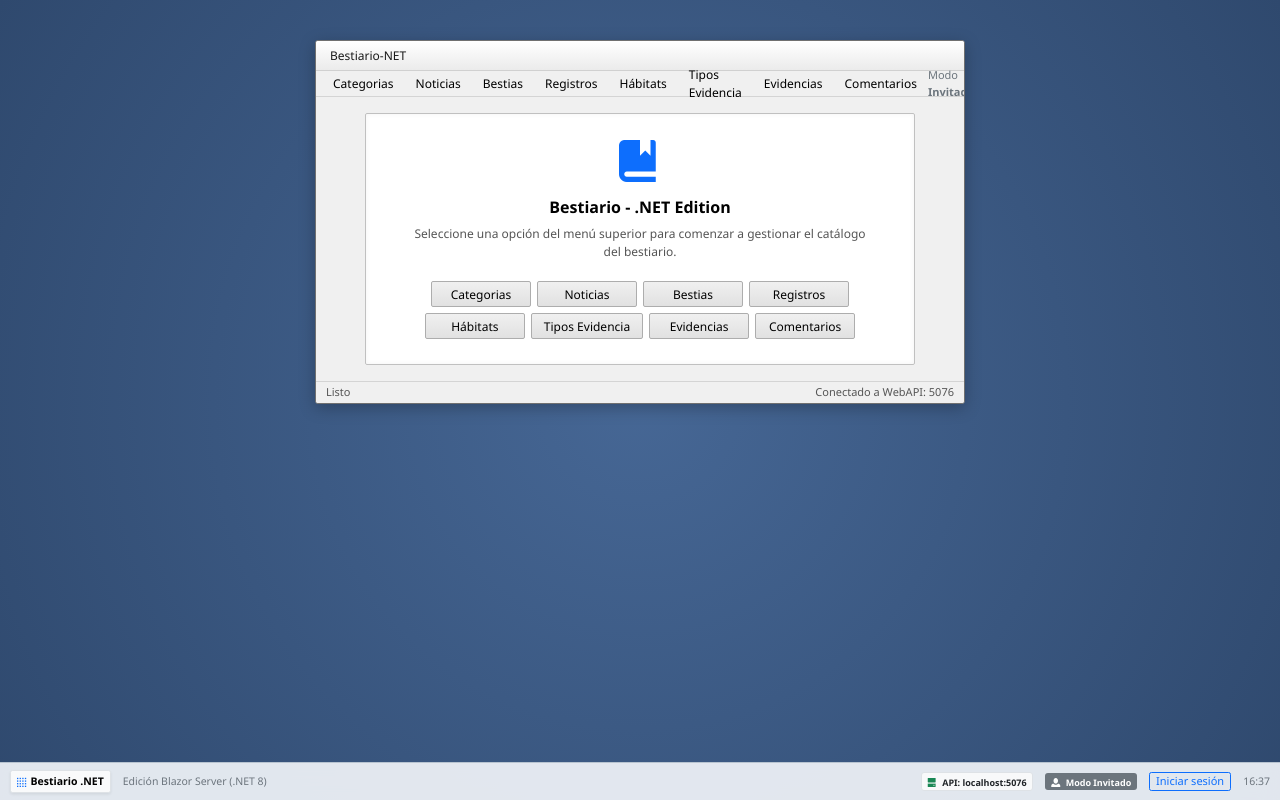
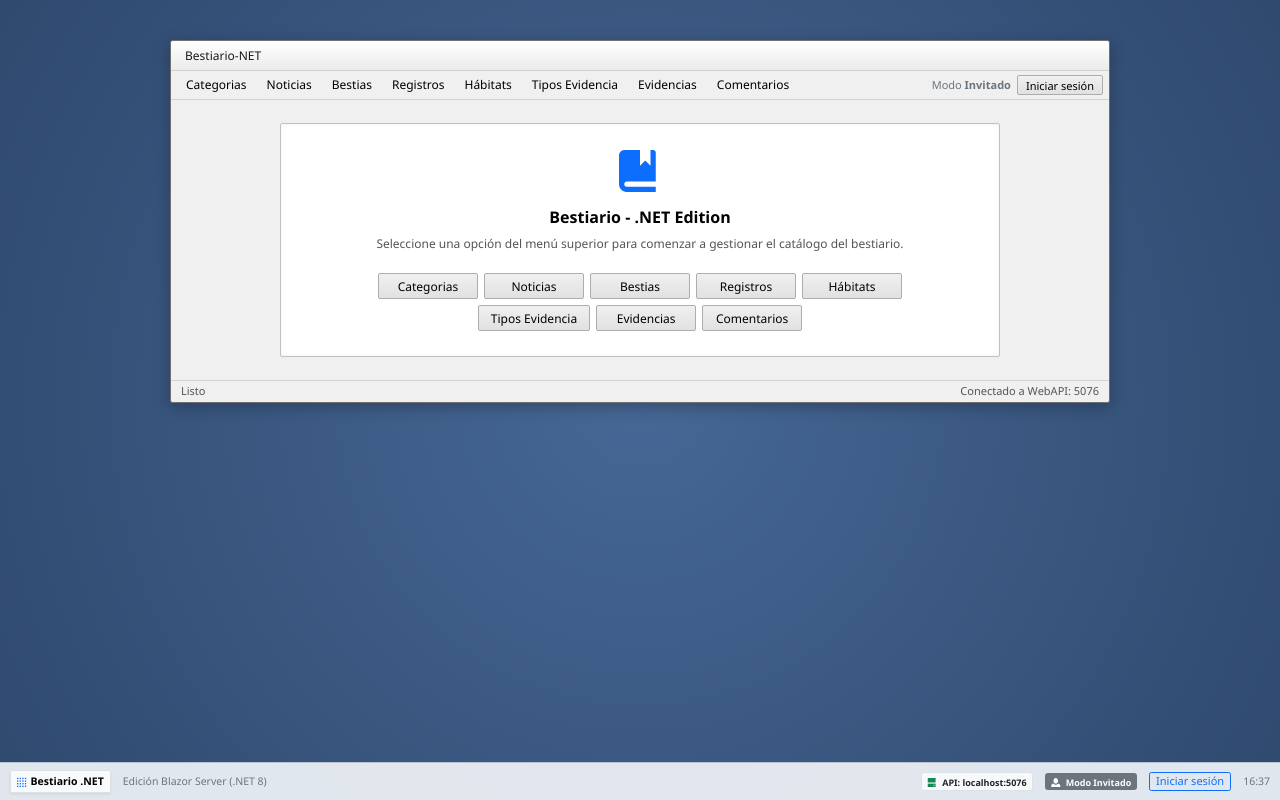
Before and after one commit to ConstanFinelli/Bestiario-.NET-Edition, an ASP.NET Core app: page / in a window 1280 px wide. Run offline with ASP.NET Core 8, Linux system fonts and the light colour scheme; style sheets or scripts are compiled from the project's sources.

Commit message:
fixes for blazor

```diff
--- a/Blazor.Server/Pages/Bestias/BestiasPage.razor
+++ b/Blazor.Server/Pages/Bestias/BestiasPage.razor
@@ -4,7 +4,7 @@
 
 <PageTitle>Bestias</PageTitle>
 
-<div class="win-form" style="width: 860px;">
+<div class="win-form" style="width: 940px; max-width: 96vw;">
     <!-- Barra de Título Windows -->
     <div class="win-titlebar">
         <div class="d-flex align-items-center gap-1">
--- a/Blazor.Server/Pages/Categorias/CategoriasPage.razor
+++ b/Blazor.Server/Pages/Categorias/CategoriasPage.razor
@@ -4,7 +4,7 @@
 
 <PageTitle>Categorias</PageTitle>
 
-<div class="win-form" style="width: 820px;">
+<div class="win-form" style="width: 940px; max-width: 96vw;">
     <!-- Barra de Título Windows -->
     <div class="win-titlebar">
         <div class="d-flex align-items-center gap-1">
--- a/Blazor.Server/Pages/Comentarios/ComentariosPage.razor
+++ b/Blazor.Server/Pages/Comentarios/ComentariosPage.razor
@@ -4,7 +4,7 @@
 
 <PageTitle>Comentarios</PageTitle>
 
-<div class="win-form" style="width: 920px;">
+<div class="win-form" style="width: 940px; max-width: 96vw;">
     <div class="win-titlebar">
         <div class="d-flex align-items-center gap-1">
             <span class="oi oi-comment-square text-primary"></span>
--- a/Blazor.Server/Pages/Evidencias/EvidenciasPage.razor
+++ b/Blazor.Server/Pages/Evidencias/EvidenciasPage.razor
@@ -4,7 +4,7 @@
 
 <PageTitle>Evidencias</PageTitle>
 
-<div class="win-form" style="width: 920px;">
+<div class="win-form" style="width: 940px; max-width: 96vw;">
     <div class="win-titlebar">
         <div class="d-flex align-items-center gap-1">
             <span class="oi oi-camera-slr text-primary"></span>
--- a/Blazor.Server/Pages/Habitats/HabitatsPage.razor
+++ b/Blazor.Server/Pages/Habitats/HabitatsPage.razor
@@ -4,7 +4,7 @@
 
 <PageTitle>Hábitats</PageTitle>
 
-<div class="win-form" style="width: 880px;">
+<div class="win-form" style="width: 940px; max-width: 96vw;">
     <div class="win-titlebar">
         <div class="d-flex align-items-center gap-1">
             <span class="oi oi-map-marker text-primary"></span>
--- a/Blazor.Server/Pages/Index.razor
+++ b/Blazor.Server/Pages/Index.razor
@@ -4,7 +4,7 @@
 
 <PageTitle>Bestiario-NET</PageTitle>
 
-<div class="win-form" style="width: 650px;">
+<div class="win-form" style="width: 940px; max-width: 96vw;">
     <div class="win-titlebar">
         <div class="d-flex align-items-center gap-1">
             <span class="oi oi-window me-1 text-primary"></span>
@@ -44,18 +44,18 @@
                 Usuarios
             </NavLink>
         }
-        <div class="ms-auto d-flex align-items-center gap-2">
+        <div class="ms-auto d-flex align-items-center gap-2" style="white-space: nowrap;">
             @if (Auth.IsAuthenticated)
             {
                 <span class="text-muted" style="font-size: 11px;">Usuario: <strong>@Auth.Username</strong></span>
-                <button class="win-btn" style="height: 20px; font-size: 11px; padding: 0 6px;" @onclick="CerrarSesion">
+                <button class="win-btn" style="height: 20px; font-size: 11px; padding: 0 8px; white-space: nowrap;" @onclick="CerrarSesion">
                     Cerrar sesión
                 </button>
             }
             else
             {
                 <span class="text-muted" style="font-size: 11px;">Modo <strong>Invitado</strong></span>
-                <button class="win-btn" style="height: 20px; font-size: 11px; padding: 0 6px;" @onclick="@(() => Navigation.NavigateTo("/login"))">
+                <button class="win-btn" style="height: 20px; font-size: 11px; padding: 0 8px; white-space: nowrap;" @onclick="@(() => Navigation.NavigateTo("/login"))">
                     Iniciar sesión
                 </button>
             }
@@ -64,7 +64,7 @@
 
     <!-- Área de Trabajo Principal (Home) -->
     <div class="win-form-content" style="min-height: 280px; display: flex; flex-direction: column; justify-content: center; align-items: center; text-align: center;">
-        <div style="background-color: #ffffff; border: 1px solid #c0c0c0; padding: 25px 40px; border-radius: 2px; box-shadow: inset 0 0 5px rgba(0,0,0,0.05); max-width: 550px;">
+        <div style="background-color: #ffffff; border: 1px solid #c0c0c0; padding: 25px 40px; border-radius: 2px; box-shadow: inset 0 0 5px rgba(0,0,0,0.05); max-width: 720px;">
             <div class="mb-3">
                 <span class="oi oi-book text-primary" style="font-size: 42px;"></span>
             </div>
--- a/Blazor.Server/Pages/Noticias/NoticiasPage.razor
+++ b/Blazor.Server/Pages/Noticias/NoticiasPage.razor
@@ -4,7 +4,7 @@
 
 <PageTitle>NoticiaLista</PageTitle>
 
-<div class="win-form" style="width: 820px;">
+<div class="win-form" style="width: 940px; max-width: 96vw;">
     <!-- Barra de Título Windows -->
     <div class="win-titlebar">
         <div class="d-flex align-items-center gap-1">
--- a/Blazor.Server/Pages/Registros/RegistrosPage.razor
+++ b/Blazor.Server/Pages/Registros/RegistrosPage.razor
@@ -4,7 +4,7 @@
 
 <PageTitle>Registros</PageTitle>
 
-<div class="win-form" style="width: 920px;">
+<div class="win-form" style="width: 940px; max-width: 96vw;">
     <!-- Barra de Título Windows -->
     <div class="win-titlebar">
         <div class="d-flex align-items-center gap-1">
--- a/Blazor.Server/Pages/TiposEvidencia/TiposEvidenciaPage.razor
+++ b/Blazor.Server/Pages/TiposEvidencia/TiposEvidenciaPage.razor
@@ -4,7 +4,7 @@
 
 <PageTitle>Tipos de Evidencia</PageTitle>
 
-<div class="win-form" style="width: 820px;">
+<div class="win-form" style="width: 940px; max-width: 96vw;">
     <div class="win-titlebar">
         <div class="d-flex align-items-center gap-1">
             <span class="oi oi-tag text-primary"></span>
--- a/Blazor.Server/Pages/Usuarios/UsuariosPage.razor
+++ b/Blazor.Server/Pages/Usuarios/UsuariosPage.razor
@@ -4,7 +4,7 @@
 
 <PageTitle>Usuarios</PageTitle>
 
-<div class="win-form" style="width: 880px;">
+<div class="win-form" style="width: 940px; max-width: 96vw;">
     <div class="win-titlebar">
         <div class="d-flex align-items-center gap-1">
             <span class="oi oi-people text-primary"></span>
--- a/Blazor.Server/wwwroot/css/site.css
+++ b/Blazor.Server/wwwroot/css/site.css
@@ -24,14 +24,16 @@ html, body {
     background-color: #f0f0f0;
     border-bottom: 1px solid #d4d4d4;
     display: flex;
+    flex-wrap: wrap;
     align-items: center;
-    padding: 1px 6px;
-    height: 26px;
+    gap: 2px;
+    padding: 2px 6px;
+    min-height: 26px;
     font-size: 12px;
 }
 
 .win-menu-item {
-    padding: 3px 10px;
+    padding: 2px 8px;
     color: #000000;
     text-decoration: none;
     border: 1px solid transparent;
@@ -39,6 +41,7 @@ html, body {
     cursor: default;
     display: inline-flex;
     align-items: center;
+    white-space: nowrap;
 }
 
 .win-menu-item:hover, .win-menu-item.active {
--- a/WebAPI/Program.cs
+++ b/WebAPI/Program.cs
@@ -70,11 +70,15 @@ builder.Services.AddScoped<ICategoriaService, CategoriaService>();
 builder.Services.AddScoped<INoticiaRepository, NoticiaRepository>();
 builder.Services.AddScoped<INoticiaService, NoticiaService>();
 
-// Habitats y Tipos de Evidencia
+// Habitats, Tipos de Evidencia, Evidencias y Comentarios
 builder.Services.AddScoped<IHabitatRepository, HabitatRepository>();
 builder.Services.AddScoped<IHabitatService, HabitatService>();
 builder.Services.AddScoped<ITipoEvidenciaRepository, TipoEvidenciaRepository>();
 builder.Services.AddScoped<ITipoEvidenciaService, TipoEvidenciaService>();
+builder.Services.AddScoped<IEvidenciaRepository, EvidenciaRepository>();
+builder.Services.AddScoped<IEvidenciaService, EvidenciaService>();
+builder.Services.AddScoped<IComentarioRepository, ComentarioRepository>();
+builder.Services.AddScoped<IComentarioService, ComentarioService>();
 
 // Bestias, Registros y Usuarios
 builder.Services.AddScoped<IBestiaRepository, BestiaRepository>();
```
Also changed, not shown: WindowsForms/BestiaDetalle.Designer.cs, WindowsForms/BestiaDetalle.resx.
